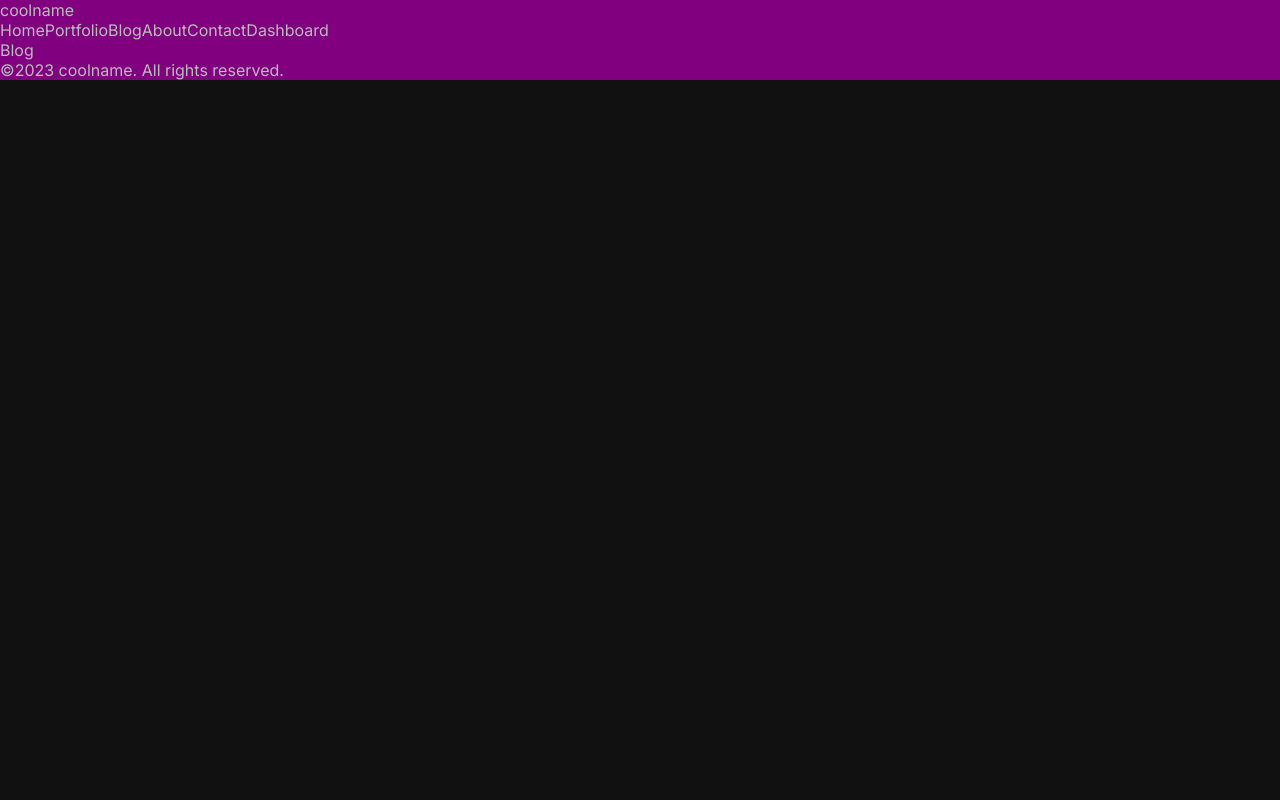
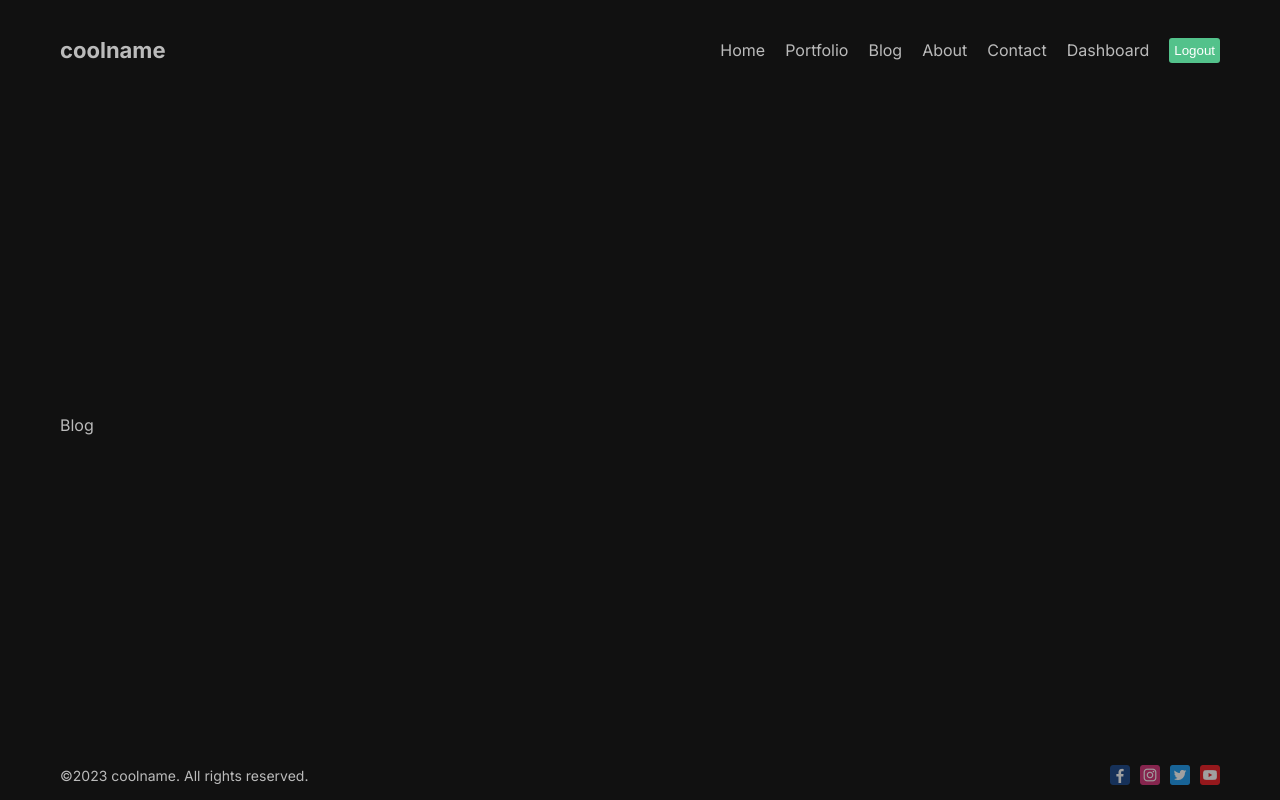
Before and after one commit to Shay213/next-app, a Next.js app: page /blog in a window 1280 px wide. Built offline with nearby package versions, Linux system fonts and the light colour scheme.

Commit message:
Add navbar and footer styles

```diff
--- a/src/app/globals.css
+++ b/src/app/globals.css
@@ -18,5 +18,11 @@ a {
 }
 
 .container {
-  background-color: purple;
+  max-width: 1366px;
+  min-height: 100vh;
+  margin: 0 auto;
+  padding: 0 60px;
+  display: flex;
+  flex-direction: column;
+  justify-content: space-between;
 }
--- a/src/components/footer/Footer.tsx
+++ b/src/components/footer/Footer.tsx
@@ -1,11 +1,41 @@
 import React from "react";
 import styles from "./page.module.css";
+import Image from "next/image";
 
 const Footer = () => {
   return (
     <div className={styles.container}>
       <div>&copy;2023 coolname. All rights reserved.</div>
-      <div></div>
+      <div className={styles.social}>
+        <Image
+          src="/1.png"
+          alt="coolname Facebook"
+          width={20}
+          height={20}
+          className={styles.icon}
+        />
+        <Image
+          src="/2.png"
+          alt="coolname Instagram"
+          width={20}
+          height={20}
+          className={styles.icon}
+        />
+        <Image
+          src="/3.png"
+          alt="coolname Twitter"
+          width={20}
+          height={20}
+          className={styles.icon}
+        />
+        <Image
+          src="/4.png"
+          alt="coolname Youtube"
+          width={20}
+          height={20}
+          className={styles.icon}
+        />
+      </div>
     </div>
   );
 };
--- a/src/components/footer/page.module.css
+++ b/src/components/footer/page.module.css
@@ -1,2 +1,18 @@
 .container {
+  height: 50px;
+  font-size: 14px;
+  display: flex;
+  align-items: center;
+  justify-content: space-between;
 }
+
+.social {
+  display: flex;
+  align-items: center;
+  gap: 10px;
+}
+
+.icon {
+  opacity: 0.6;
+  cursor: pointer;
+}
--- /dev/null
+++ b/src/components/logout/Logout.tsx
@@ -0,0 +1,14 @@
+"use client";
+
+import React from "react";
+import styles from "./page.module.css";
+
+const Logout = () => {
+  return (
+    <button className={styles.logout} onClick={() => console.log("logged out")}>
+      Logout
+    </button>
+  );
+};
+
+export default Logout;
--- /dev/null
+++ b/src/components/logout/page.module.css
@@ -0,0 +1,8 @@
+.logout {
+  padding: 5px;
+  border: none;
+  background-color: #53c28b;
+  color: white;
+  cursor: pointer;
+  border-radius: 3px;
+}
--- a/src/components/navbar/Navbar.tsx
+++ b/src/components/navbar/Navbar.tsx
@@ -1,6 +1,7 @@
 import Link from "next/link";
 import React from "react";
 import styles from "./page.module.css";
+import Logout from "../logout/Logout";
 
 const LINKS = [
   {
@@ -38,13 +39,16 @@ const LINKS = [
 const Navbar = () => {
   return (
     <div className={styles.container}>
-      <Link href="/">coolname</Link>
-      <div>
+      <Link href="/" className={styles.logo}>
+        coolname
+      </Link>
+      <div className={styles.links}>
         {LINKS.map((link) => (
-          <Link key={link.id} href={link.url}>
+          <Link key={link.id} href={link.url} className={styles.link}>
             {link.title}
           </Link>
         ))}
+        <Logout />
       </div>
     </div>
   );
--- a/src/components/navbar/page.module.css
+++ b/src/components/navbar/page.module.css
@@ -1,2 +1,17 @@
 .container {
+  height: 100px;
+  display: flex;
+  justify-content: space-between;
+  align-items: center;
 }
+
+.logo {
+  font-weight: bold;
+  font-size: 22px;
+}
+
+.links {
+  display: flex;
+  align-items: center;
+  gap: 20px;
+}
```
